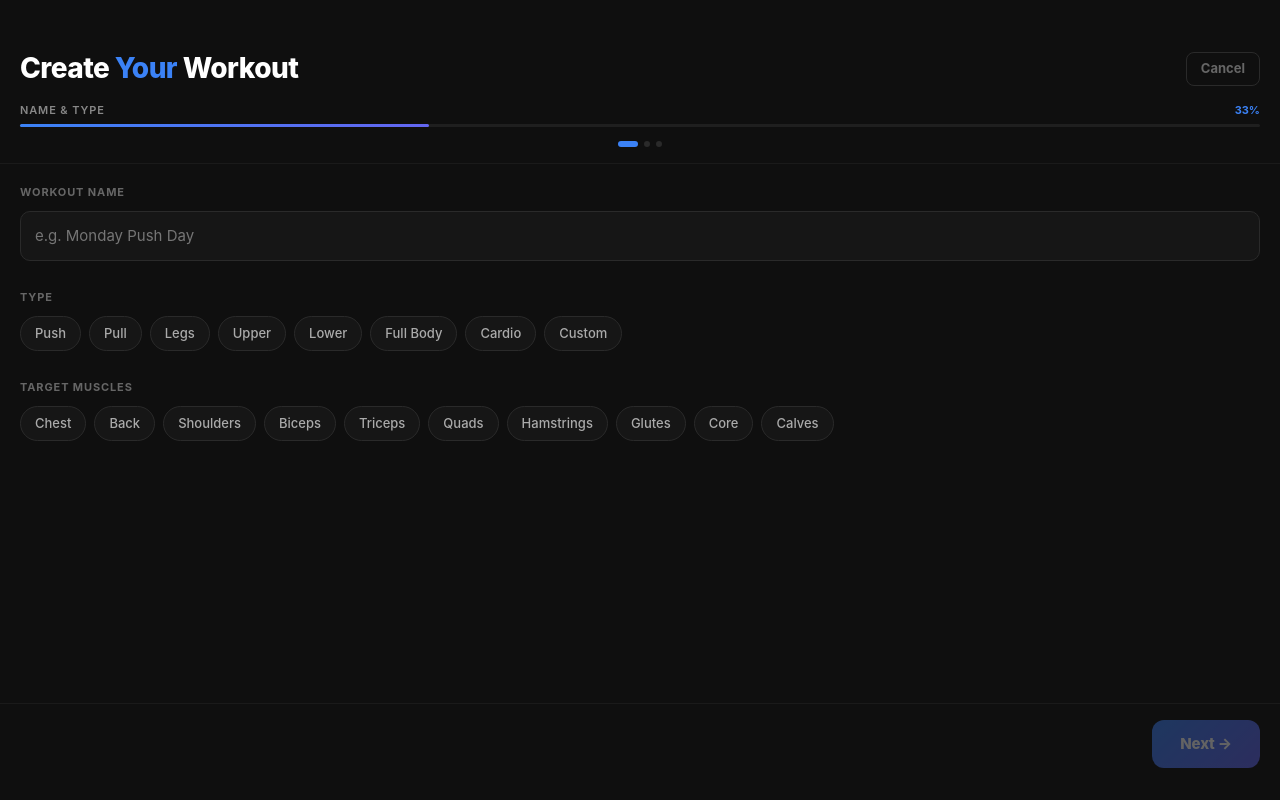
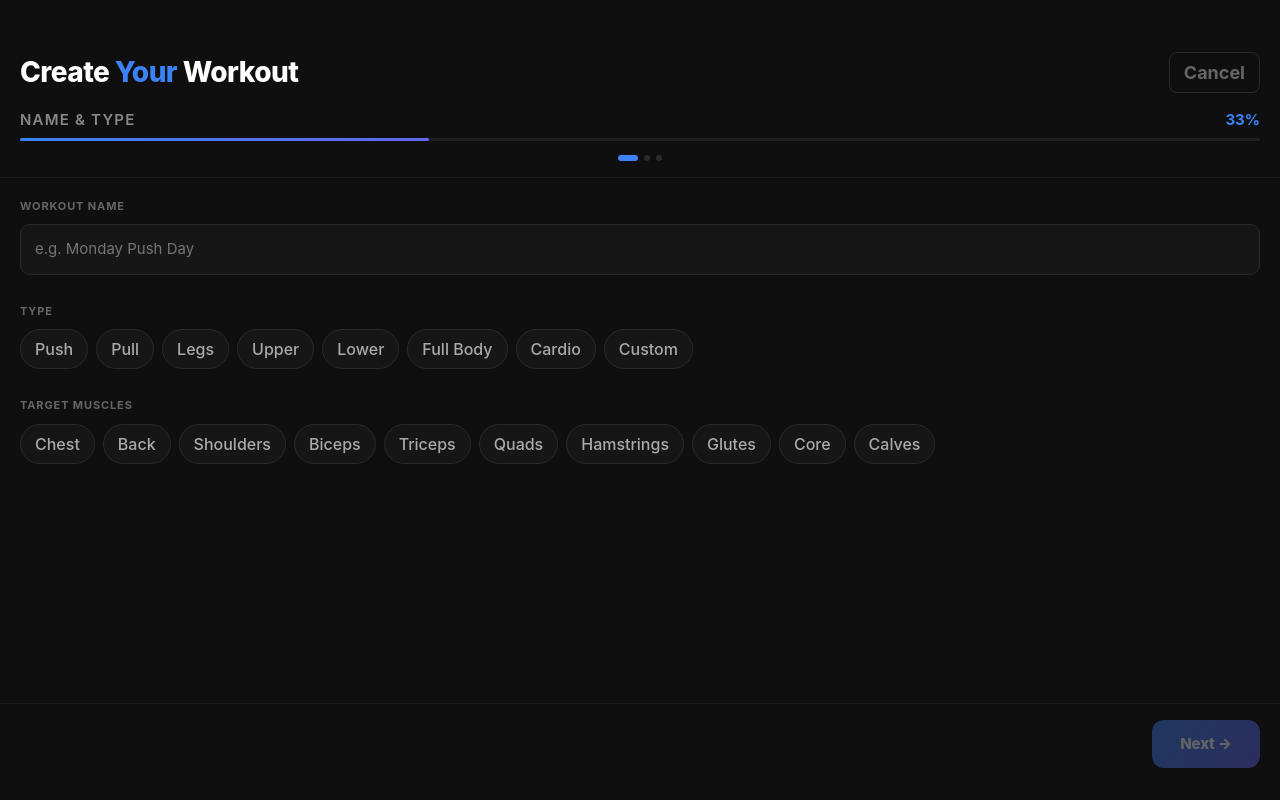
Before and after one commit to nightbomd/WTA, a React (Vite) app in the folder my-app/: page / in a window 1280 px wide. Both pictures are taken after a click on the button "Log Workout". Built offline with nearby package versions, Linux system fonts and the light colour scheme.

Commit message:
fixed some styling

```diff
--- a/my-app/src/Components/createWorkout.jsx
+++ b/my-app/src/Components/createWorkout.jsx
@@ -49,7 +49,7 @@ const Chip = ({ label, selected, onClick }) => (
     border: selected ? "1.5px solid #3b82f6" : "1.5px solid #2a2a2a",
     background: selected ? "rgba(59,130,246,0.12)" : "#161616",
     color: selected ? "#3b82f6" : "#aaa",
-    fontSize: 13, fontWeight: selected ? 700 : 500,
+    fontSize: 16, fontWeight: selected ? 700 : 500,
     cursor: "pointer", transition: "all 0.15s ease",
     whiteSpace: "nowrap", flexShrink: 0,
   }}>
@@ -272,7 +272,7 @@ const StepReview = ({ data, exercises, isEditing }) => (
         {data.muscles.map(m => <span key={m} style={{ ...S.badge, background: "rgba(99,102,241,0.12)", color: "#818cf8", borderColor: "rgba(99,102,241,0.25)" }}>{m}</span>)}
       </div>
     </div>
-    <div style={{ fontSize: 11, color: "#666", fontWeight: 700, textTransform: "uppercase", letterSpacing: "0.1em", paddingLeft: 4 }}>
+    <div style={{ fontSize: 15, color: "#666", fontWeight: 700, textTransform: "uppercase", letterSpacing: "0.1em", paddingLeft: 4 }}>
       {exercises.length} Exercise{exercises.length !== 1 ? "s" : ""}
     </div>
     {exercises.map((ex) => (
@@ -360,7 +360,7 @@ export default function CreateWorkout({ isLoadingWorkout, initialData, onSave, o
           {onCancel && (
             <button onClick={onCancel} style={{
               background: "none", border: "1px solid #2a2a2a", borderRadius: 8,
-              color: "#666", fontSize: 13, fontWeight: 700, padding: "6px 14px",
+              color: "#666", fontSize: 18, fontWeight: 700, padding: "6px 14px",
               cursor: "pointer", fontFamily: "inherit",
             }}>Cancel</button>
           )}
@@ -368,10 +368,10 @@ export default function CreateWorkout({ isLoadingWorkout, initialData, onSave, o
         {/* Progress bar — swap mock for your real <ProgressBar /> */}
         <div style={{ width: "100%" }}>
           <div style={{ display: "flex", justifyContent: "space-between", marginBottom: 6 }}>
-            <span style={{ fontSize: 11, color: "#888", fontWeight: 600, letterSpacing: "0.08em", textTransform: "uppercase" }}>
+            <span style={{ fontSize: 15, color: "#888", fontWeight: 600, letterSpacing: "0.08em", textTransform: "uppercase" }}>
               {STEPS[step].label}
             </span>
-            <span style={{ fontSize: 11, color: isEditing ? "#f59e0b" : "#3b82f6", fontWeight: 700 }}>
+            <span style={{ fontSize: 15, color: isEditing ? "#f59e0b" : "#3b82f6", fontWeight: 700 }}>
               {STEPS[step].progress}%
             </span>
           </div>
```
